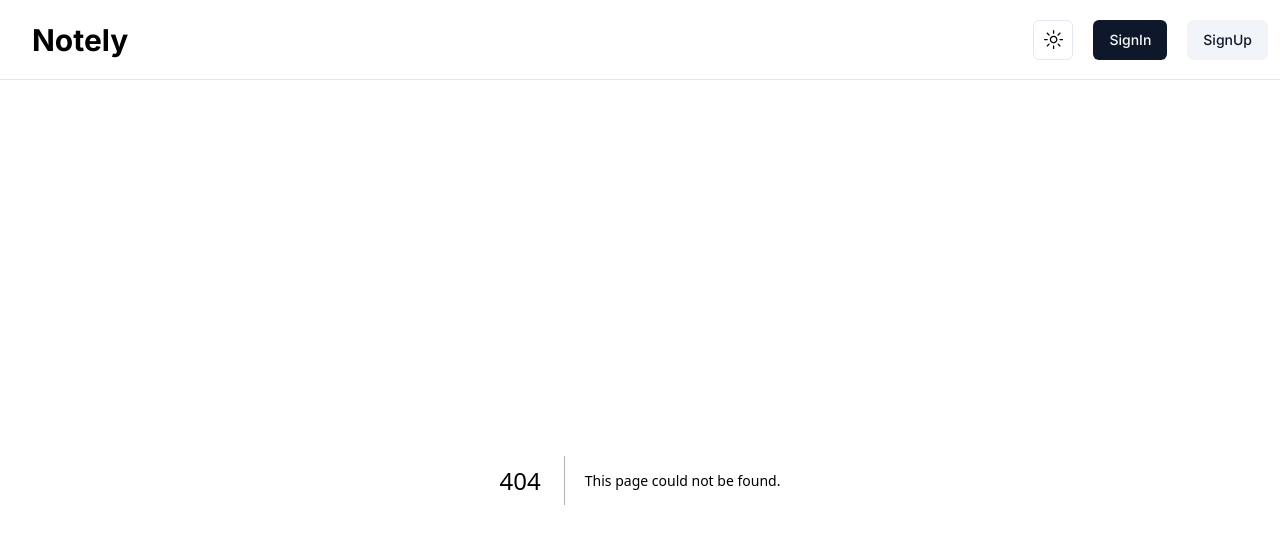
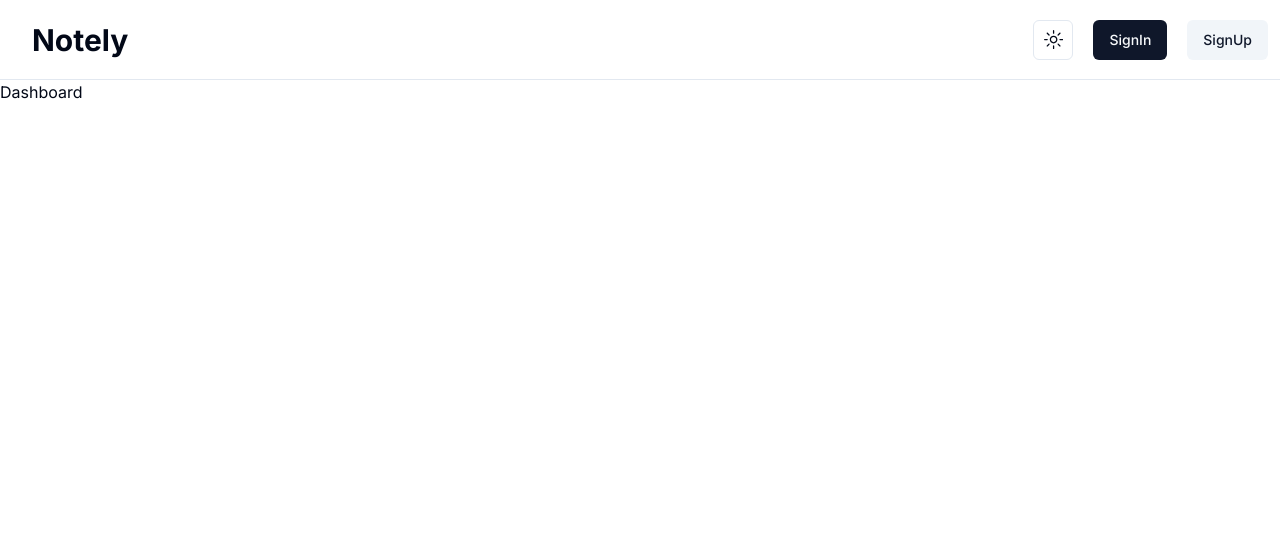
Before and after one commit to victorpreston/Notely, a Next.js app: page /dashboard in a window 1280 px wide. Before the commit this address had no page. Shown: the top 544 px of the page. Built offline with nearby package versions, Linux system fonts and the light colour scheme; no server answers.

Commit message:
[v1]: Notely

```diff
--- /dev/null
+++ b/app/api/auth/[kindeAuth]/route.ts
@@ -0,0 +1,3 @@
+import {handleAuth} from "@kinde-oss/kinde-auth-nextjs/server";
+
+export const GET = handleAuth();
--- a/app/components/Navbar.tsx
+++ b/app/components/Navbar.tsx
@@ -1,9 +1,16 @@
 import Link from "next/link";
 import { ThemeToggle } from "./Themetoggle";
 import { Button } from "@/components/ui/button";
+import {
+    RegisterLink,
+    LoginLink,
+    LogoutLink,
+} from "@kinde-oss/kinde-auth-nextjs/components";
+import {getKindeServerSession} from "@kinde-oss/kinde-auth-nextjs/server";
 
 
-export function Navbar() {
+export async function Navbar() {
+    const { isAuthenticated } = getKindeServerSession();
     return (
         <nav className="border-b bg-background h-[10vh] flex items-center">
             <div className="container flex items-centre justify-between">
@@ -15,10 +22,21 @@ export function Navbar() {
             </div>
             <div className="flex items-center gap-x-5">
                 <ThemeToggle />
-                <div className="flex items-center gap-x-5">
+                {(await isAuthenticated()) ? (
+                    <LogoutLink>
+                        <Button className="mr-3" >Log Out</Button>
+                    </LogoutLink>
+                ) : (
+                    <div className="flex items-center gap-x-5">
+                    <LoginLink>
                     <Button> SignIn</Button>
+                    </LoginLink>
+
+                    <RegisterLink>
                     <Button className="mr-3" variant="secondary"> SignUp</Button>
+                    </RegisterLink>
                 </div>
+                )}
             </div>
 
         </nav>
--- /dev/null
+++ b/app/dashboard/page.tsx
@@ -0,0 +1,7 @@
+export default function DashboardPage() {
+    return (
+        <div>
+            <h1>Dashboard</h1>
+        </div>
+    )
+}
```
